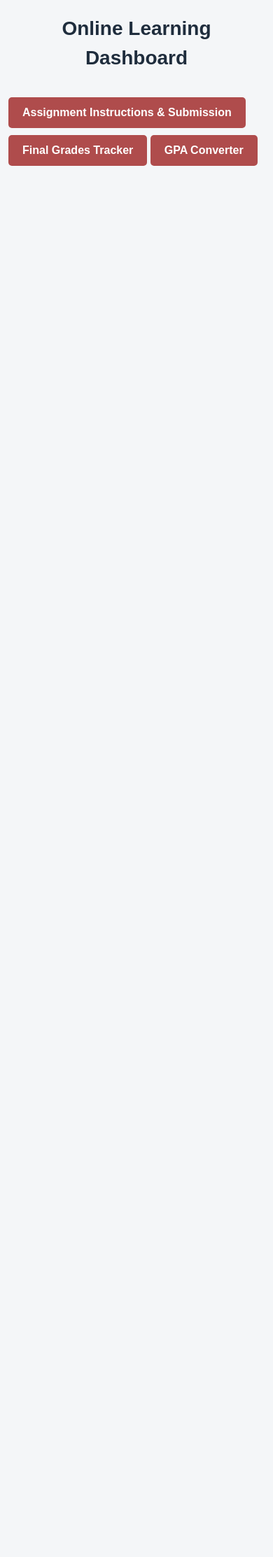
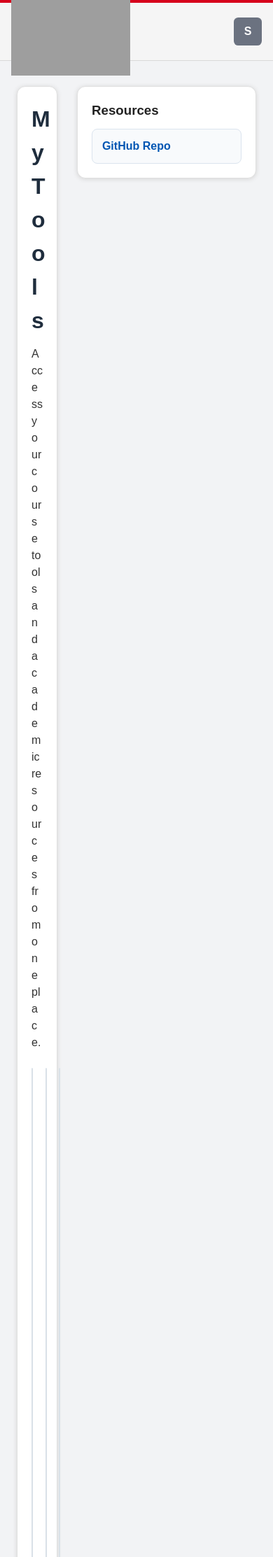
Before and after one commit to nfava/IRM3007-OnlineLearningApplication, a Django app: page / in a window 390 px wide. Shown: the top 2225 px of the page at 70% size. Before the commit the page ends 237 px from the top, so only its background shows below. Run offline with Django 5.2, Linux system fonts and the light colour scheme; grey boxes are pictures that could not be loaded.

Commit message:
Made it look nicer

```diff
--- a/IRM3007/grades/static/style.css
+++ b/IRM3007/grades/static/style.css
@@ -1,101 +1,287 @@
 body {
     font-family: Arial, sans-serif;
-    background: #f4f6f8;
+    background: #f2f3f5;
     color: #222;
     margin: 0;
-    padding: 40px 20px;
+    padding: 0;
 }
 
-.page-container {
-    max-width: 700px;
-    margin: 0 auto;
+.top-header {
+    background: #f5f5f5;
+    border-top: 0.25rem solid #d6001c;
+    border-bottom: 0.06rem solid #d9d9d9;
 }
 
-h1 {
+.top-header-inner {
+    max-width: 75rem;
+    margin: 0 auto;
+    height: 5.1rem;
+    display: flex;
+    align-items: center;
+    justify-content: space-between;
+    padding: 0 1.5rem;
+}
+
+.logo {
+    width: 10.6rem;
+    height: auto;
+    max-width: 10.6rem;
+}
+
+.top-header-right {
+    display: flex;
+    align-items: center;
+    gap: 1rem;
+    color: #444;
+}
+
+.user-badge {
+    width: 2.5rem;
+    height: 2.5rem;
+    background: #6b7280;
+    color: white;
+    border-radius: 0.4rem;
+    display: flex;
+    align-items: center;
+    justify-content: center;
+    font-weight: 700;
+}
+
+.user-name {
+    font-size: 1rem;
+    color: #222;
+}
+
+.dashboard-wrapper {
+    max-width: 75rem;
+    margin: 2.25rem auto;
+    padding: 0 1.5rem 2.5rem;
+    display: grid;
+    grid-template-columns: minmax(0, 2.2fr) minmax(16rem, 1fr);
+    gap: 1.75rem;
+    align-items: start;
+}
+
+.dashboard-card,
+.sidebar-card {
+    background: white;
+    border: 0.06rem solid #e0e0e0;
+    border-radius: 0.75rem;
+    box-shadow: 0 0.06rem 0.4rem lightgrey;
+    padding: 1.25rem;
+}
+
+.dashboard-card {
+    padding: 1.4rem 1.25rem 1.5rem;
+}
+
+.card-header h2 {
+    margin: 0 0 0.75rem;
+    font-size: 2rem;
+    color: #1f2d3d;
+}
+
+.card-description {
+    margin: 0 0 1.5rem;
+    font-size: 1rem;
+    line-height: 1.5;
+    color: #333;
+}
+
+.tool-grid {
+    display: grid;
+    grid-template-columns: repeat(3, 1fr);
+    gap: 1.1rem;
+}
+
+.tool-card {
+    display: block;
+    text-decoration: none;
+    color: inherit;
+    border: 0.06rem solid #d9e1e8;
+    border-radius: 0.6rem;
+    overflow: hidden;
+    background: white;
+    transition: transform 0.2s ease, box-shadow 0.2s ease;
+}
+
+.tool-card:hover {
+    transform: translateY(-0.2rem);
+    box-shadow: 0 0.3rem 1rem lightgrey;
+}
+
+.tool-image {
+    height: 6rem;
+    width: 100%;
+}
+
+.tool-content {
+    padding: 1rem 0.9rem 1.1rem;
+}
+
+.tool-content h3 {
+    margin: 0 0 0.6rem;
+    font-size: 1.5rem;
+    line-height: 1.35;
+    color: #222;
+}
+
+.tool-content p {
+    margin: 0;
+    font-size: 1.1rem;
+    line-height: 1.45;
+    color: #555;
+}
+
+.dashboard-sidebar {
+    display: flex;
+    flex-direction: column;
+    gap: 1.5rem;
+    align-self: start;
+}
+
+.sidebar-card ul {
+    list-style: none;
+    padding-left: 0;
+    margin: 0;
+}
+
+.sidebar-card li {
+    margin-top: 0.75rem;
+    margin-bottom: 0.75rem;
+}
+
+.sidebar-card li:last-child {
+    margin-bottom: 0;
+}
+
+.sidebar-card li a {
+    display: block;
+    padding: 0.75rem 0.87rem;
+    background: #f8fafc;
+    border: 0.0625rem solid #dbe4ee;
+    border-radius: 0.5rem;
+    color: #0056b3;
+    font-size: 1rem;
+    font-weight: 600;
+    text-decoration: none;
+    transition: background 0.2s ease, border-color 0.2s ease, transform 0.2s ease;
+}
+
+.sidebar-card li a:hover {
+    background: #eef4fb;
+    border-color: #b9cde3;
+    color: #003d80;
+    transform: translateY(-0.2rem);
+}
+
+.gpa-container {
+    max-width: 42rem;
+    margin: 2.5rem auto 3rem;
+    padding: 0 1rem;
+}
+
+.gpa-container h1 {
+    margin: 0 0 1.5rem;
     text-align: center;
-    margin-bottom: 30px;
+    font-size: 2rem;
     color: #1f2d3d;
 }
 
 .converter-card,
 .result-card {
-    background: #fff;
-    border: 1px solid #d9e1e8;
-    border-radius: 12px;
-    padding: 24px;
-    box-shadow: 0 2px 8px rgba(0, 0, 0, 0.06);
-    margin-bottom: 24px;
+    background: white;
+    border: 0.0625rem solid #d9e1e8;
+    border-radius: 0.75rem;
+    padding: 1.5rem;
+    box-shadow: 0 0.1rem 0.5rem lightgrey;
+    margin-bottom: 1.5rem;
 }
 
-form p {
-    margin-bottom: 18px;
+.converter-card form {
+    display: flex;
+    flex-direction: column;
+    gap: 1rem;
+}
+
+.converter-card form p {
+    margin: 0;
 }
 
 label {
     display: block;
     font-weight: 600;
-    margin-bottom: 8px;
+    margin-bottom: 0.5rem;
     color: #2c3e50;
 }
 
 select,
 input[type="number"],
-input[type="text"] {
+input[type="text"],
+input[type="email"] {
     width: 100%;
-    padding: 12px;
-    border: 1px solid #bcc7d1;
-    border-radius: 8px;
-    font-size: 16px;
+    padding: 0.75rem;
+    border: 0.0625rem solid #bcc7d1;
+    border-radius: 0.5rem;
+    font-size: 1rem;
     box-sizing: border-box;
-    background: #fff;
+    background: white;
+    transition: border-color 0.2s ease, box-shadow 0.2s ease;
 }
 
 select:focus,
 input[type="number"]:focus,
-input[type="text"]:focus {
+input[type="text"]:focus,
+input[type="email"]:focus {
     outline: none;
     border-color: #4a90e2;
-    box-shadow: 0 0 0 3px rgba(74, 144, 226, 0.15);
+    box-shadow: 0 0 0 0.2rem lightgrey;
 }
 
 button {
     width: 100%;
-    padding: 12px 16px;
+    padding: 0.85rem 1rem;
     border: none;
-    border-radius: 8px;
+    border-radius: 0.5rem;
     background: #e91c24;
     color: white;
-    font-size: 16px;
+    font-size: 1rem;
     font-weight: 600;
     cursor: pointer;
-    transition: background 0.2s ease;
+    transition: background 0.2s ease, transform 0.2s ease;
+    margin-top: 0.25rem;
 }
 
 button:hover {
     background: #bd191f;
+    transform: translateY(-0.2rem);
 }
 
 .error {
     background: #fdecea;
     color: #b42318;
-    border: 1px solid #f5c2c0;
-    border-radius: 8px;
-    padding: 12px;
-    margin-top: 16px;
+    border: 0.0625rem solid #f5c2c0;
+    border-radius: 0.5rem;
+    padding: 0.75rem;
+    margin-top: 1rem;
 }
 
 .result-card h2 {
-    margin-top: 0;
-    margin-bottom: 18px;
+    margin: 0 0 1rem;
+    font-size: 1.4rem;
     color: #1f2d3d;
 }
 
 .result-card p {
-    margin: 10px 0;
-    padding: 10px 12px;
+    margin: 0 0 0.75rem;
+    padding: 0.75rem 0.9rem;
     background: #f8fafc;
-    border-radius: 8px;
-    border: 1px solid #e3e8ee;
+    border-radius: 0.5rem;
+    border: 0.0625rem solid #e3e8ee;
+}
+
+.result-card p:last-child {
+    margin-bottom: 0;
 }
 
 #percentage-field,
@@ -103,28 +289,27 @@ button:hover {
     transition: all 0.2s ease;
 }
 
-@media (max-width: 768px) {
-    body {
-        padding: 20px 12px;
+/* Mobile */
+@media (max-width: 48rem) {
+    .top-header-inner {
+        padding: 0 1rem;
+    }
+
+    .gpa-container {
+        margin: 2rem auto 2.5rem;
+        padding: 0 0.85rem;
+    }
+
+    .gpa-container h1 {
+        font-size: 1.75rem;
     }
 
     .converter-card,
     .result-card {
-        padding: 18px;
+        padding: 1.125rem;
     }
 
-    h1 {
-        font-size: 28px;
+    .user-name {
+        display: none;
     }
 }
-a {
-    text-decoration: none;
-    display: inline-block;
-    padding: 10px 20px;
-    background-color: #af4c4c;
-    color: white;
-    border-radius: 5px;
-    font-weight: bold;
-    transition: background 0.3s;
-    margin: 5px 0;
-}
--- a/IRM3007/grades/templates/dashboard.html
+++ b/IRM3007/grades/templates/dashboard.html
@@ -1,17 +1,50 @@
 {% load static %}
 <!DOCTYPE html>
-<html>
-<head>
-    <meta charset="UTF-8">
-    <title>Home Dashboard</title>
-    <link rel="stylesheet" href="{% static 'style.css' %}">
-    {% include 'head.html' %}
-</head>
+<html lang="en">
+{% include 'head.html' %}
 <body>
-<!-- Simple Buttons a user can click to navigate our site-->
-<h1>Online Learning Dashboard</h1>
-<a href="{% url 'submit' %}" class="button">Assignment Instructions & Submission</a>
-<a href="{% url 'grades' %}" class="button">Final Grades Tracker </a>
-<a href="{% url 'converter' %}" class="button">GPA Converter</a>
+
+{% include 'header.html' %}
+    <main class="dashboard-wrapper">
+        <section class="dashboard-main">
+            <div class="dashboard-card">
+                <div class="card-header">
+                    <h2>My Tools</h2>
+                </div>
+                <p class="card-description">
+                    Access your course tools and academic resources from one place.
+                </p>
+                <div class="tool-grid">
+                    <a href="{% url 'submit' %}" class="tool-card">
+                        <div class="tool-content">
+                            <h3>Assignment Instructions & Submission</h3>
+                            <p>View assignment details and upload your work.</p>
+                        </div>
+                    </a>
+                    <a href="{% url 'grades' %}" class="tool-card">
+                        <div class="tool-content">
+                            <h3>Final Grades Tracker</h3>
+                            <p>Track your grades and monitor academic progress.</p>
+                        </div>
+                    </a>
+                    <a href="{% url 'converter' %}" class="tool-card">
+                        <div class="tool-content">
+                            <h3>GPA Converter</h3>
+                            <p>Convert percentages, letter grades, and GPA scales.</p>
+                        </div>
+                    </a>
+                </div>
+            </div>
+        </section>
+        <aside class="dashboard-sidebar">
+            <div class="sidebar-card">
+                <h3>Resources</h3>
+                <!--Add things related to the project-->
+                <ul>
+                    <li><a href="https://github.com/nfava/IRM3007-OnlineLearningApplication/tree/main">GitHub Repo</a></li>
+                </ul>
+            </div>
+        </aside>
+    </main>
 </body>
 </html>
--- a/IRM3007/grades/templates/head.html
+++ b/IRM3007/grades/templates/head.html
@@ -1,6 +1,6 @@
 {% load static %}
 <head>
-  <title>Brightspace</title>
+  <title>Dashboard</title>
     <meta charset="UTF-8">
     <meta name="viewport" content="width=device-width, initial-scale=1" />
     <meta http-equiv="X-UA-Compatible" content="ie=edge" />
--- /dev/null
+++ b/IRM3007/grades/templates/header.html
@@ -0,0 +1,15 @@
+{% load static %}
+<header class="top-header">
+    <div class="top-header-inner">
+        <div class="logo">
+            <a href="{% url 'dashboard' %}">
+                <img src="https://brightspace.carleton.ca/d2l/lp/navbars/6606/theme/viewimage/1312242/view?v=20.26.3.21635" alt="Carleton University">
+            </a>
+        </div>
+        <div class="top-header-right">
+            <!--TO DO: Update this depending on who is using the account (prof or student)-->
+            <!--TO DO: Sign in and log out functions-->
+            <div class="user-badge">S</div>
+            <span class="user-name">Student</span></div>
+    </div>
+</header>
```
Also changed, not shown: IRM3007/grades/templates/Assignment_submission.html (+6 -6 lines), IRM3007/grades/templates/gpa_converter.html (+4 -5 lines), IRM3007/grades/templates/grades.html (+2 -10 lines).
